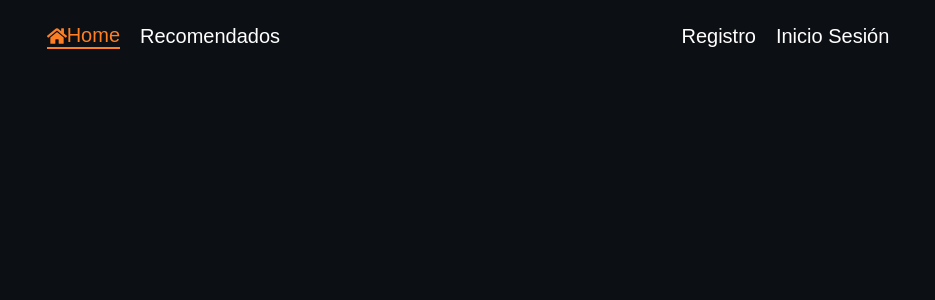
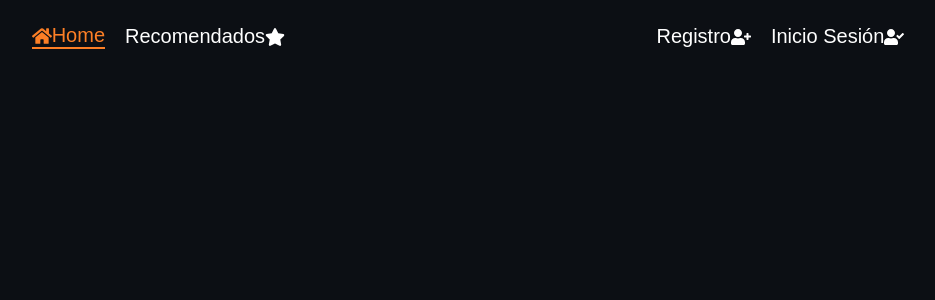
Before and after one commit to MOSergi/book-store-project, a React app: page / in a window 1280 px wide. Shown: the top 300 px of the page, without its empty margins (192-1127 px from the left). Built offline with nearby package versions, Linux system fonts and the light colour scheme.

Commit message:
add icons to menu

```diff
--- a/src/components/Navbar.tsx
+++ b/src/components/Navbar.tsx
@@ -2,12 +2,14 @@ import { NavLink } from "react-router-dom";
 //estilos
 import "../styles/Navbar.css";
 //iconos
-import { FaHome, FaBars } from "react-icons/fa";
+import { FaHome, FaBars, FaStar, FaUserPlus, FaUserCheck} from "react-icons/fa";
 import { useState } from "react";
 
 export default function Navbar (){
 
     const [showMenu, setShowMenu] = useState<boolean>(false);
+
+    console.log("soy navbar");
 
     return (
         <nav id="menu">
@@ -16,11 +18,11 @@ export default function Navbar (){
                 <div id={showMenu ? "menuDivisionsMb" : "menuDivisions"}>
                     <div className="submenusections">
                         <li><NavLink className={({isActive})=>isActive ? "linkActive" : "links"} to="/"><FaHome /> Home</NavLink></li>
-                        <li><NavLink className={({isActive})=>isActive ? "linkActive" : "links"} to="/Recomendados">Recomendados</NavLink></li>
+                        <li><NavLink className={({isActive})=>isActive ? "linkActive" : "links"} to="/Recomendados">Recomendados <FaStar /></NavLink></li>
                     </div>
                     <div className="submenusections">
-                        <li><NavLink className={({isActive})=>isActive ? "linkActive" : "links"} to="/Registro">Registro</NavLink></li>
-                        <li><NavLink className={({isActive})=>isActive ? "linkActive" : "links"} to="/Login">Inicio Sesión</NavLink></li>
+                        <li><NavLink className={({isActive})=>isActive ? "linkActive" : "links"} to="/Registro">Registro <FaUserPlus /></NavLink></li>
+                        <li><NavLink className={({isActive})=>isActive ? "linkActive" : "links"} to="/Login">Inicio Sesión <FaUserCheck /></NavLink></li>
                     </div>
                 </div>
                 <h2 className="BurgerMenu" onClick={()=> showMenu ? setShowMenu(false) : setShowMenu(true)}><FaBars /></h2>
```
